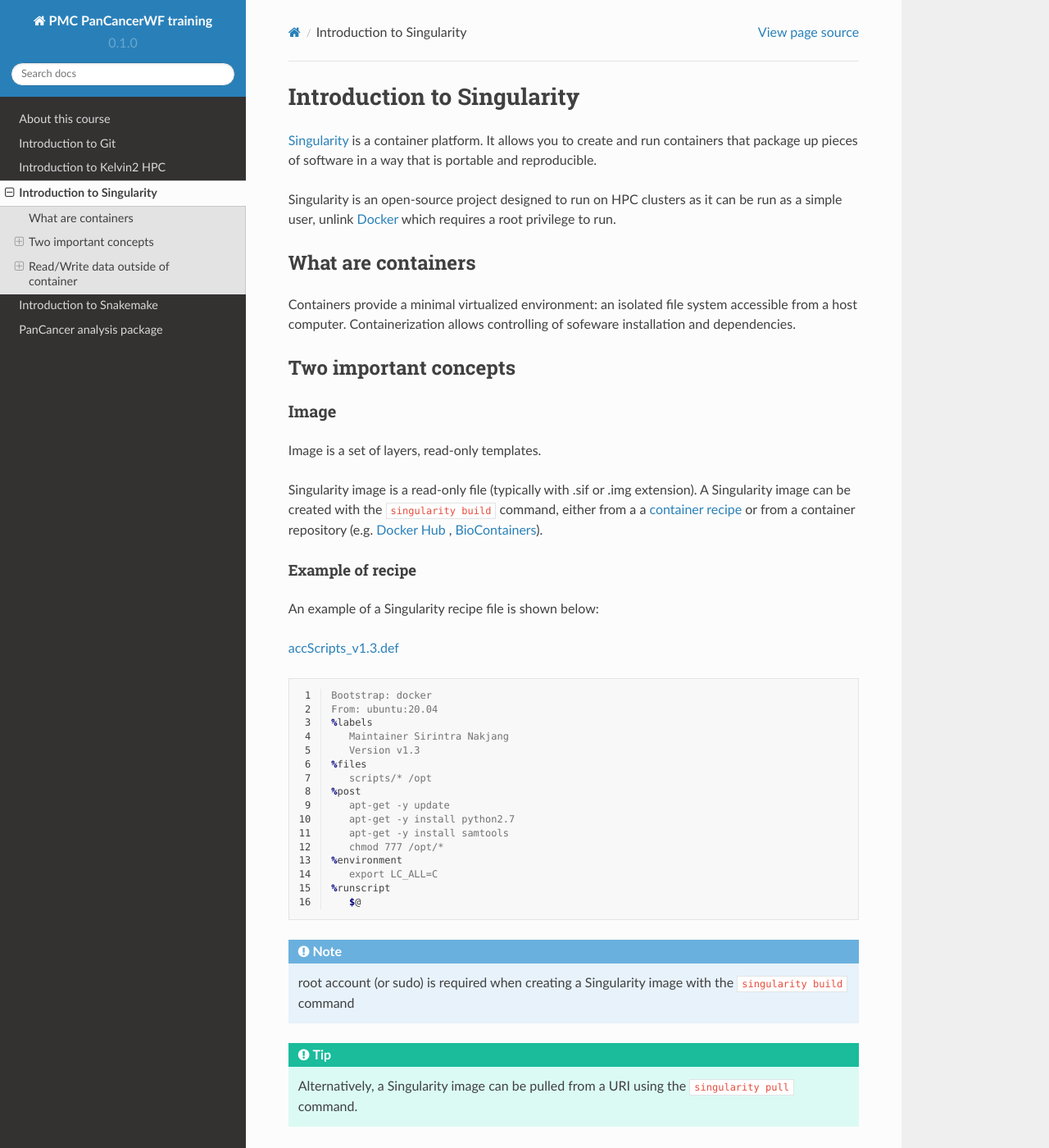
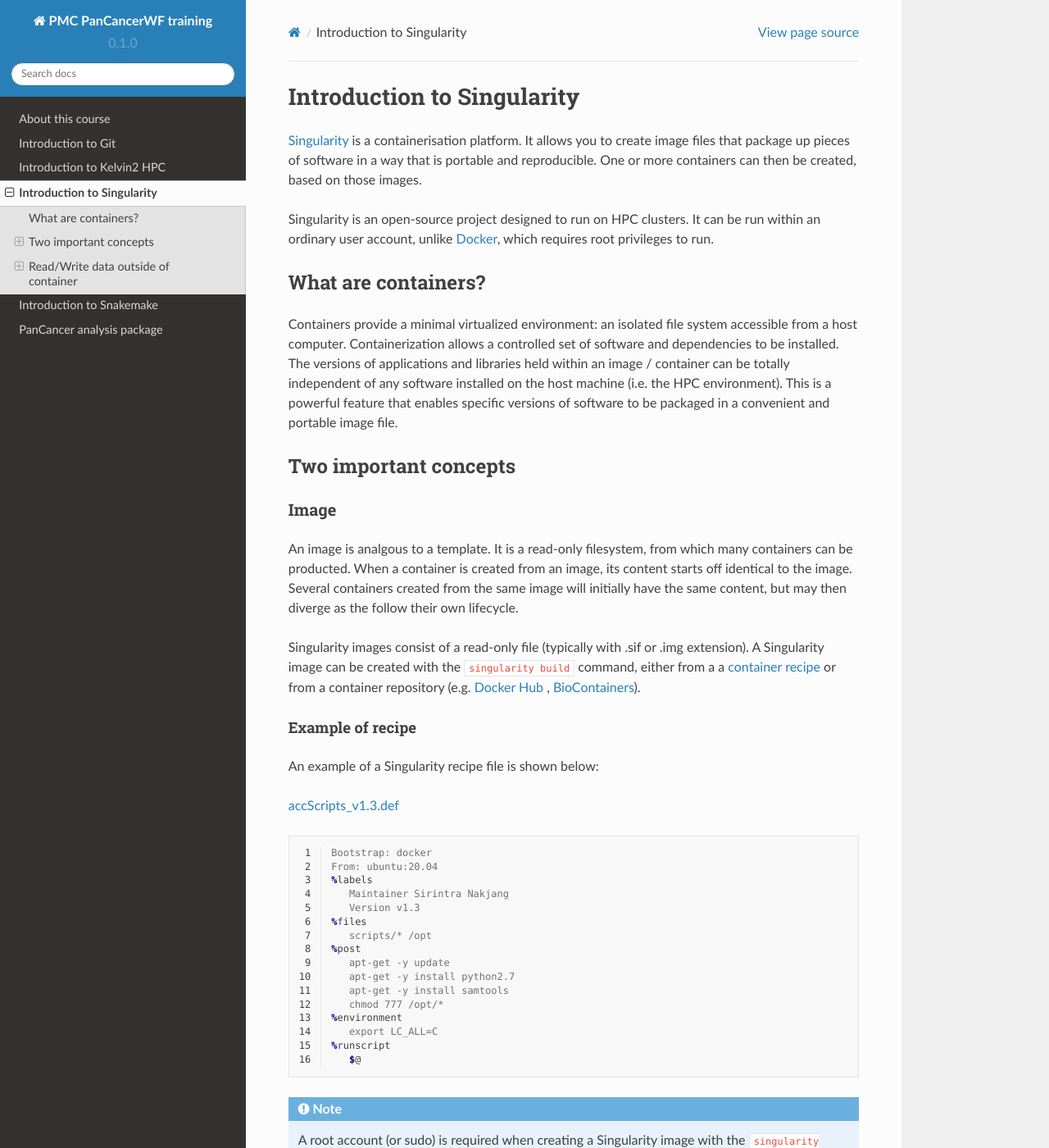
Before and after one commit to sirintra/PMC-PC-training, a Sphinx documentation site: the page built from docs/source/singularity.rst, in a window 1280 px wide and 1400 px high. Shown: the whole window at 82% size. Built offline with Sphinx 7.4.7 and the Read the Docs theme 2.0.0, drawn with Linux system fonts in a browser that asks for light colours; some of the changed text lies outside the part shown.

Commit message:
Update singularity.rst

```diff
--- a/docs/source/singularity.rst
+++ b/docs/source/singularity.rst
@@ -1,23 +1,23 @@
 Introduction to Singularity
 ############################
 
-`Singularity <https://docs.sylabs.io/guides/latest/user-guide/>`_ is a container platform. It allows you to create and run containers that package up pieces of software in a way that is portable and reproducible.
+`Singularity <https://docs.sylabs.io/guides/latest/user-guide/>`_ is a containerisation platform. It allows you to create image files that package up pieces of software in a way that is portable and reproducible. One or more containers can then be created, based on those images.
 
-Singularity is an open-source project designed to run on HPC clusters as it can be run as a simple user, unlink `Docker <https://www.docker.com/>`_ which requires a root privilege to run.
+Singularity is an open-source project designed to run on HPC clusters. It can be run within an ordinary user account, unlike `Docker <https://www.docker.com/>`_, which requires root privileges to run.
 
-What are containers
+What are containers?
 *********************
 
-Containers provide a minimal virtualized environment: an isolated file system accessible from a host computer. Containerization allows controlling of sofeware installation and dependencies.
+Containers provide a minimal virtualized environment: an isolated file system accessible from a host computer. Containerization allows a controlled set of software and dependencies to be installed. The versions of applications and libraries held within an image / container can be totally independent of any software installed on the host machine (i.e. the HPC environment). This is a powerful feature that enables specific versions of software to be packaged in a convenient and portable image file.
 
 Two important concepts
 ***********************
 
 Image
 =====
-Image is a set of layers, read-only templates.
+An image is analgous to a template. It is a read-only filesystem, from which many containers can be producted. When a container is created from an image, its content starts off identical to the image. Several containers created from the same image will initially have the same content, but may then diverge as the follow their own lifecycle.
 
-Singularity image is a read-only file (typically with .sif or .img extension). A Singularity image can be created with the ``singularity build`` command, either from a a `container recipe <https://docs.sylabs.io/guides/2.6/user-guide/container_recipes.html>`_ or from a container repository (e.g. `Docker Hub <https://hub.docker.com/>`_ , `BioContainers <https://biocontainers.pro/>`_).
+Singularity images consist of a read-only file (typically with .sif or .img extension). A Singularity image can be created with the ``singularity build`` command, either from a a `container recipe <https://docs.sylabs.io/guides/2.6/user-guide/container_recipes.html>`_ or from a container repository (e.g. `Docker Hub <https://hub.docker.com/>`_ , `BioContainers <https://biocontainers.pro/>`_).
 
 
 Example of recipe
@@ -49,7 +49,7 @@ An example of a Singularity recipe file is shown below:
 
 
 .. note::
-   root account (or sudo) is required when creating a Singularity image with the ``singularity build`` command
+   A root account (or sudo) is required when creating a Singularity image with the ``singularity build`` command
 
 
 .. tip::
@@ -76,7 +76,7 @@ EXCERCISE 1
 
 Container
 =========
-Container is an instance of an image. You can have multiple running containers of the same image.
+A container is an instance of an image. You can have multiple running containers of the same image.
 
 
 Running a Singularity container
```
